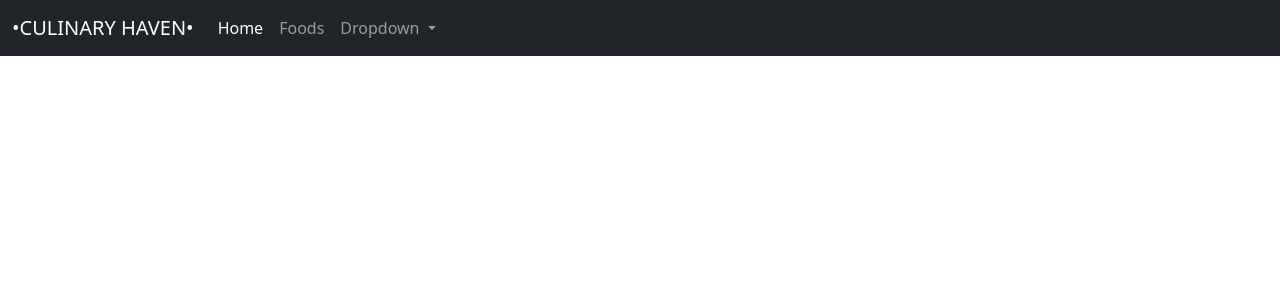
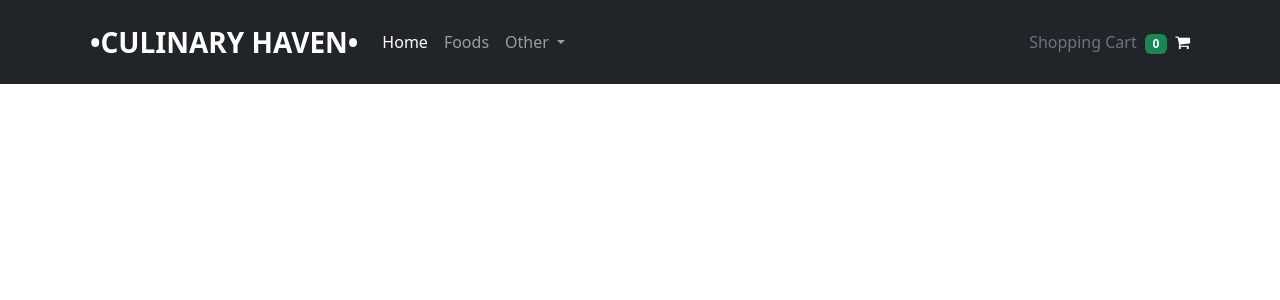
Before and after one commit to Queniex/Culinary-Haven, a Vue app: page / in a window 1280 px wide. Shown: the top 300 px of the page. Built offline with nearby package versions, Linux system fonts and the light colour scheme.

Commit message:
Add Navbar

```diff
--- a/package.json
+++ b/package.json
@@ -1,5 +1,5 @@
 {
-  "name": "test-project",
+  "name": "culinary-haven",
   "version": "0.1.0",
   "private": true,
   "scripts": {
--- a/public/index.html
+++ b/public/index.html
@@ -4,8 +4,9 @@
     <meta charset="utf-8">
     <meta http-equiv="X-UA-Compatible" content="IE=edge">
     <meta name="viewport" content="width=device-width,initial-scale=1.0">
-    <link rel="icon" href="<%= BASE_URL %>favicon.ico">
-    <title><%= htmlWebpackPlugin.options.title %></title>
+    <link rel="icon" href="<%= BASE_URL %>logo-CH.ico">
+    <link rel="stylesheet" href="https://cdnjs.cloudflare.com/ajax/libs/font-awesome/4.7.0/css/font-awesome.min.css">
+    <title>CH</title>
   </head>
   <body>
     <noscript>
--- a/src/components/Navbar.vue
+++ b/src/components/Navbar.vue
@@ -1,12 +1,14 @@
 <!-- eslint-disable vue/multi-word-component-names -->
 <template>
   <nav class="navbar navbar-expand-lg navbar-dark bg-dark">
-    <div class="container-fluid">
-      <a class="navbar-brand" href="#">•CULINARY HAVEN•</a>
+    <div class="container d-flex">
+
+      <div class="p-2 flex-grow-1">
         <button class="navbar-toggler" type="button" data-bs-toggle="collapse" data-bs-target="#navbarSupportedContent" aria-controls="navbarSupportedContent" aria-expanded="false" aria-label="Toggle navigation">
           <span class="navbar-toggler-icon"></span>
         </button>
         <div class="collapse navbar-collapse" id="navbarSupportedContent">
+          <a class="navbar-brand fw-bold fs-3" href="#">•CULINARY HAVEN•</a>
           <ul class="navbar-nav me-auto mb-2 mb-lg-0">
             <li class="nav-item">
               <a class="nav-link active" aria-current="page" href="#">Home</a>
@@ -16,16 +18,28 @@
             </li>
             <li class="nav-item dropdown">
             <a class="nav-link dropdown-toggle" href="#" role="button" data-bs-toggle="dropdown" aria-expanded="false">
-            Dropdown
+              Other
             </a>
             <ul class="dropdown-menu">
-            <li><a class="dropdown-item" href="#">Action</a></li>
-            <li><a class="dropdown-item" href="#">Another action</a></li>
+              <li><a class="dropdown-item" href="#">Favorite Food</a></li>
+              <li><a class="dropdown-item" href="#">Recommend Food</a></li>
               <li><hr class="dropdown-divider"></li>
-            <li><a class="dropdown-item" href="#">Something else here</a></li>
+              <li><a class="dropdown-item" href="#">About Us</a></li>
             </ul>
           </li>
           </ul>
+        </div>
+      </div>
+
+      <div class="p-2">
+          <!-- Badge -->
+          <div class="nav-item text-secondary">
+            <a class="nav-link" href="#">
+              <span>Shopping Cart</span>
+              <span class="badge badge-pill bg-success mx-2">0</span>
+              <span><i class="fa fa-shopping-cart text-white"></i></span>
+            </a>
+          </div>
       </div>
     </div>
   </nav>
--- /dev/null
+++ b/src/views/FoodView.vue
@@ -0,0 +1,5 @@
+<template>
+    <div class="container">
+      <h1 class="text-center">It's Food Page</h1>
+    </div>
+  </template>
```
Also changed, not shown: src/components/Hero.vue (added, +17 -0 lines), 2 other files (tests, documents, lock files or other folders). Lines whose indentation alone changed are shown as unchanged.
